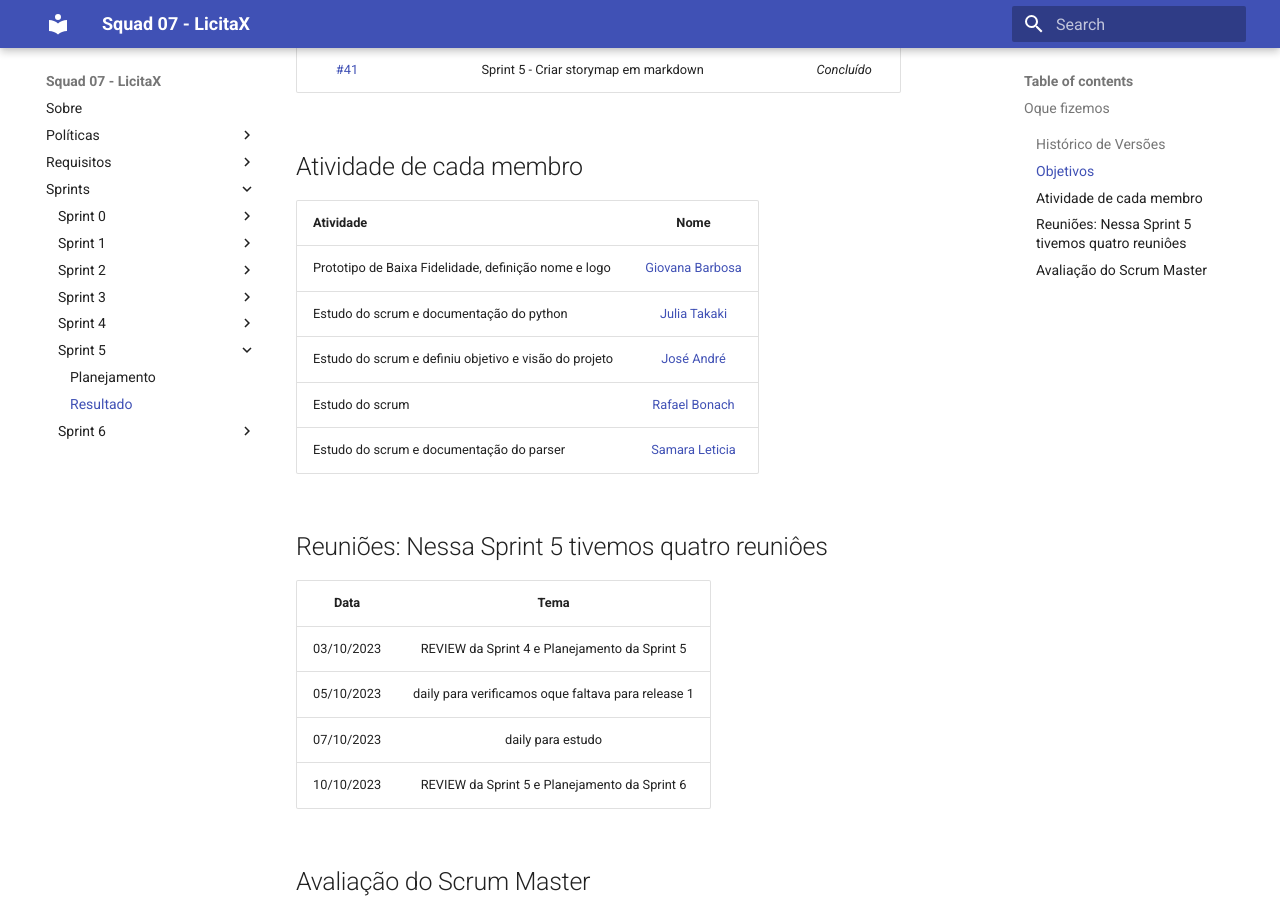
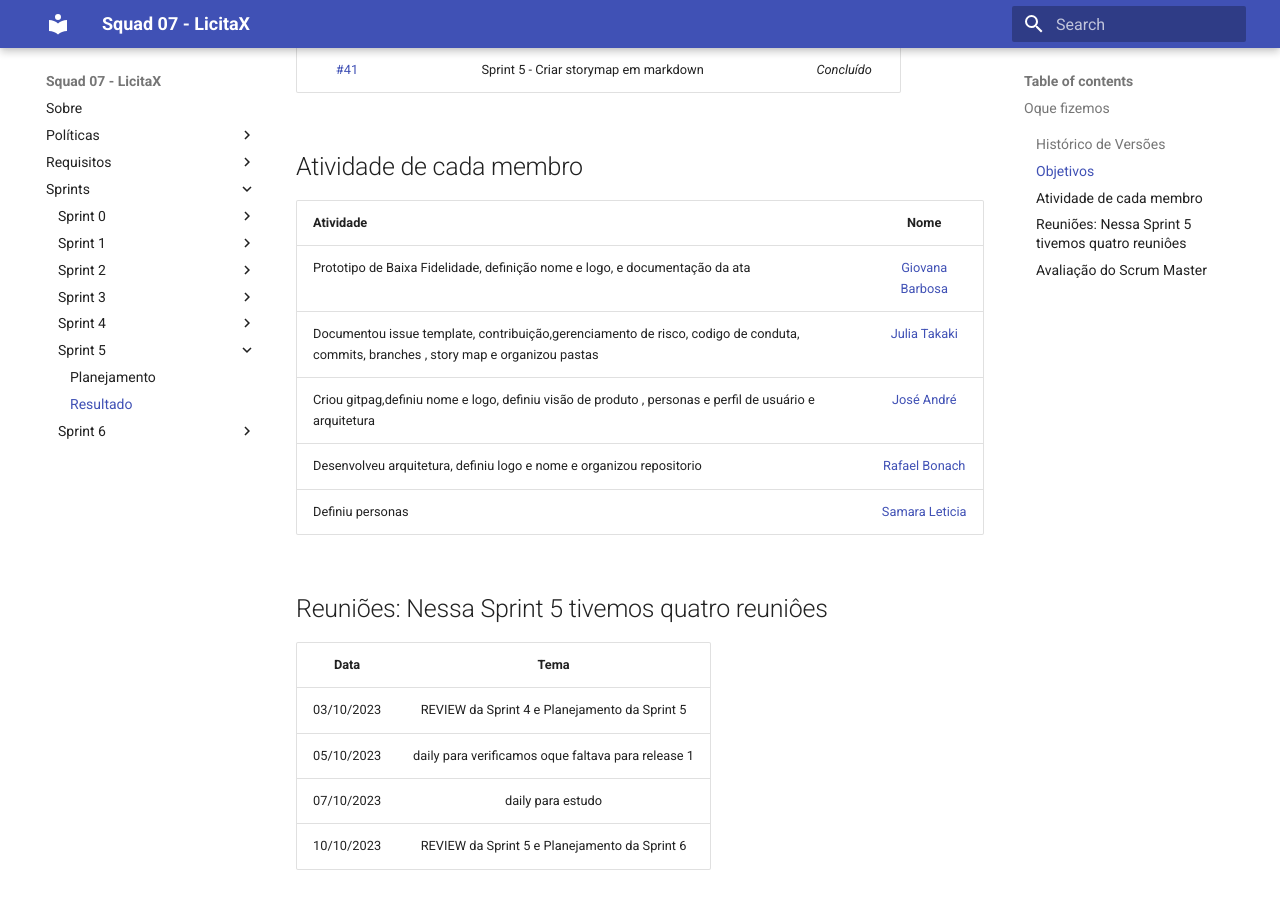
Before and after one commit to unb-mds/2023-2-Squad07, an MkDocs documentation site: the page built from docs/sprints/sprint05/resultado.md, in a window 1280 px wide and 900 px high, scrolled down 1405 px. Built offline with MkDocs 1.6.1 and Material for MkDocs 9.7.7, drawn with Linux system fonts in a browser that asks for light colours.

Commit message:
:pencil: corrigindo

```diff
--- a/docs/sprints/sprint05/resultado.md
+++ b/docs/sprints/sprint05/resultado.md
@@ -42,11 +42,11 @@ Durante esta sprint,criamos um nome e logo para o projeto, definimos o StoryMap
 
 | Atividade        |                                                                           Nome                                                                            |
 | ------------- | :-------------------------------------------------------------------------------------------------------------------------------------------------------: |
-| Prototipo de Baixa Fidelidade, definição nome e logo  |                                                    [Giovana Barbosa ](https://github.com/gio221)                                                    |
-| Estudo do scrum e documentação do python |                                                    [Julia Takaki](https://github.com/juliatakaki)                                                    |
-|Estudo do scrum e definiu objetivo e visão do projeto          |                [José André](https://github.com/joseandre25)                                                     |
-| Estudo do scrum  |                                                    [Rafael Bonach](https://github.com/RafaBonach)                                                    |
-|Estudo do scrum  e documentação do parser   |                                                    [Samara Leticia](https://github.com/samarawwleticia)                                                    |
+| Prototipo de Baixa Fidelidade, definição nome e logo, e documentação da ata |                                                    [Giovana Barbosa ](https://github.com/gio221)                                                    |
+| Documentou issue template, contribuição,gerenciamento de risco, codigo de conduta, commits, branches , story map  e organizou pastas |                                                    [Julia Takaki](https://github.com/juliatakaki)                                                    |
+|Criou gitpag,definiu nome e logo, definiu visão de produto , personas e perfil de usuário e arquitetura   |                [José André](https://github.com/joseandre25)                                                     |
+| Desenvolveu arquitetura, definiu logo e nome e organizou repositorio  |                                                    [Rafael Bonach](https://github.com/RafaBonach)                                                    |
+|Definiu personas   |                                                    [Samara Leticia](https://github.com/samarawwleticia)                                                    |
 
 
 ## Reuniões: Nessa Sprint 5 tivemos quatro reuniôes
```
Also changed, not shown: docs/requisitos/Prototipo/PrototipoBaixa.md (+5 -5 lines), docs/sprints/sprint06/planejamento.md (+5 -0 lines).
